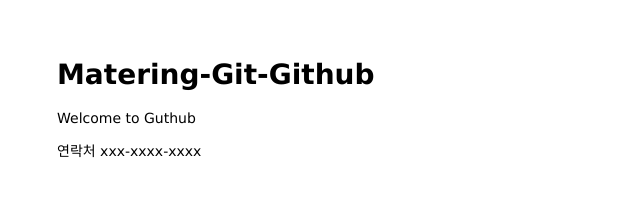
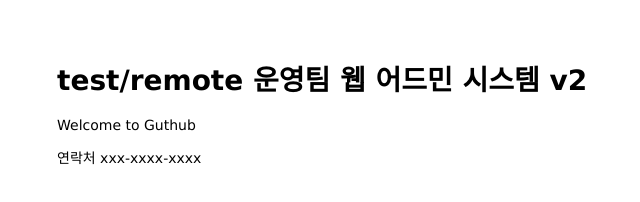
Before and after one commit to Hyuki56/mastering-git-github, a website: page public/index.html in a window 1280 px wide. Shown: the whole page, without its empty margins (1-641 px from the left). Drawn offline with Linux system fonts and the light colour scheme.

Commit message:
change handler test/remot TEAM

```diff
--- a/public/index.html
+++ b/public/index.html
@@ -1,12 +1,12 @@
 <html>
 
 <head>
-  <title>Git Master</title>
+  <title>운영팀 웹 어드민 시스템</title>
   <link rel="stylesheet" href="/stylesheets/style.css">
 </head>
 
 <body>
-  <h1>Matering-Git-Github </h1>
+  <h1>test/remote 운영팀 웹 어드민 시스템 v2</h1>
   <p>Welcome to Guthub</p>
 </body>
 <footer>
```
